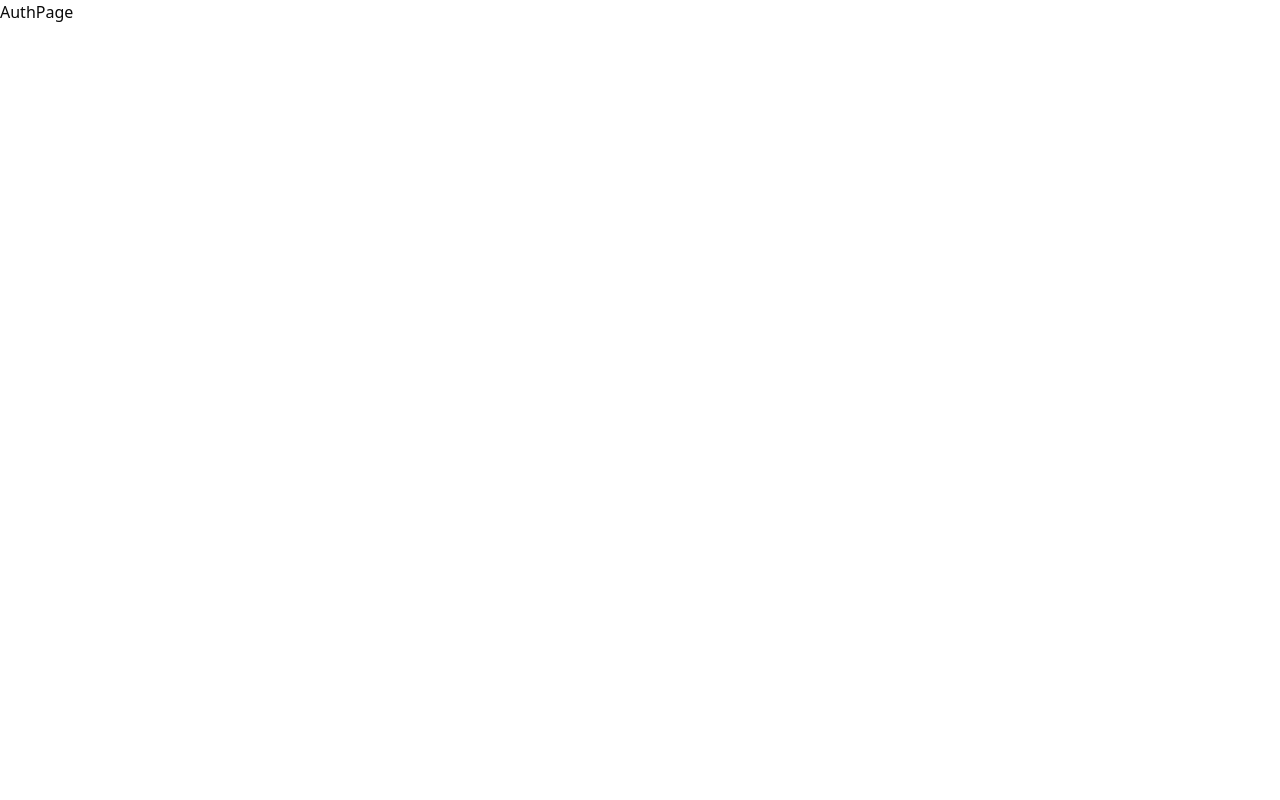
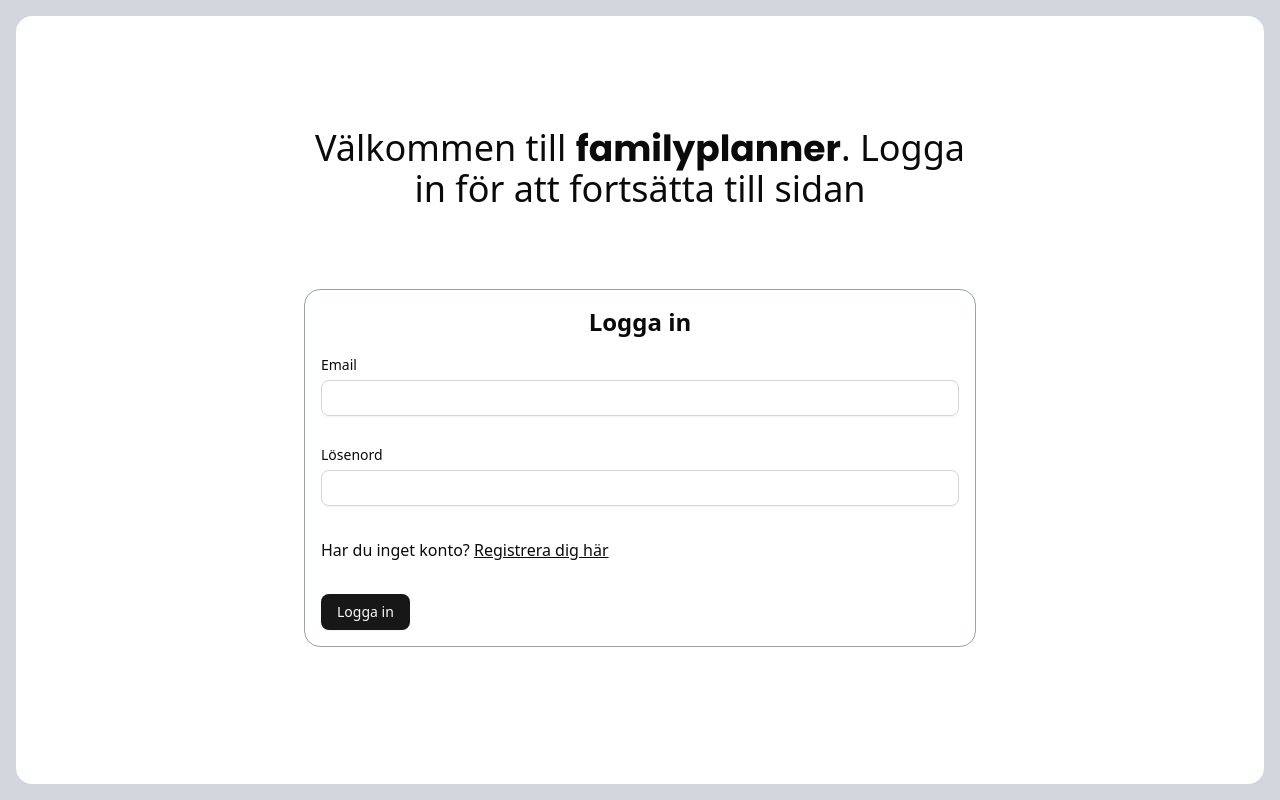
Before and after one commit to veraaa99/inlamningsuppgift-2-javascript-3, a Next.js app: page / in a window 1280 px wide. Built offline with nearby package versions, Linux system fonts and the light colour scheme.

Commit message:
Created a register form and a login form

```diff
--- /dev/null
+++ b/src/app/(root)/@open/_components/auth-form-view.jsx
@@ -0,0 +1,48 @@
+"use client"
+
+import { useState } from "react"
+import { LoginForm, loginFormSchema } from "./login-form"
+import { RegisterForm, registerFormSchema } from "./register-form"
+import { useForm } from "react-hook-form"
+import { zodResolver } from "@hookform/resolvers/zod"
+
+export const AuthFormView = () => {
+
+    const [showLogin, setShowLogin] = useState(true)
+
+    const changeForm = (formName) => {
+        if(formName == "login") {
+            setShowLogin(true)
+        } else if (formName === "register") {
+            setShowLogin(false)
+        }
+    }
+
+  const loginForm = useForm({
+    resolver: zodResolver(loginFormSchema),
+    defaultValues: {
+        email: "",
+        password: "",
+    }
+  })
+
+  const registerForm = useForm({
+    resolver: zodResolver(registerFormSchema),
+    defaultValues: {
+        email: "",
+        password: "",
+        displayName: "",
+        confirmPassword: ""
+    }
+  })
+
+  return (
+    <div className="border not-dark:border-gray-400 dark:border-gray-700 max-w-2xl mx-auto p-4 rounded-2xl">
+        {
+            showLogin
+            ? <LoginForm changeForm={changeForm} form={loginForm} />
+            : <RegisterForm changeForm={changeForm} form={registerForm}/>
+        }
+    </div>
+  )
+}
--- /dev/null
+++ b/src/app/(root)/@open/_components/login-form.jsx
@@ -0,0 +1,76 @@
+"use client"
+
+import { useState } from "react"
+import { useForm } from "react-hook-form"
+import { z } from "zod"
+import { zodResolver } from "@hookform/resolvers/zod"
+
+import { Button } from "@/components/ui/button"
+import {
+  Form,
+  FormControl,
+  FormDescription,
+  FormField,
+  FormItem,
+  FormLabel,
+  FormMessage,
+} from "@/components/ui/form"
+import { Input } from "@/components/ui/input"
+
+export const loginFormSchema = z.object({
+    email: z.string().email({ message: "Ange en giltig epostadress" }),
+    password: z.string().nonempty({ message: "Skriv in ett lösenord" })
+})
+
+export const LoginForm = ({ changeForm, form }) => {
+
+  const [errorMessage, setErrorMessage] = useState(null)
+
+  function onSubmit(values) {
+    // Do something with the form values.
+    // ✅ This will be type-safe and validated.
+    console.log(values)
+  }
+
+  return (
+    <>
+        <h2 className="text-center font-semibold text-2xl mb-5">Logga in</h2>
+        { errorMessage && <p className="text-red-500 text-center">{ errorMessage }</p> }
+        <Form {...form}>
+            <form onSubmit={form.handleSubmit(onSubmit)} className="space-y-8">
+
+                <FormField
+                control={form.control}
+                name="email"
+                render={({ field }) => (
+                    <FormItem>
+                    <FormLabel>Email</FormLabel>
+                    <FormControl>
+                        <Input type="email" className="not-dark:border-gray-300" {...field} />
+                    </FormControl>
+                    <FormMessage />
+                    </FormItem>
+                )}
+                />
+
+                <FormField
+                control={form.control}
+                name="password"
+                render={({ field }) => (
+                    <FormItem>
+                    <FormLabel>Lösenord</FormLabel>
+                    <FormControl>
+                        <Input type="password" className="not-dark:border-gray-300" {...field} />
+                    </FormControl>
+                    <FormMessage />
+                    </FormItem>
+                )}
+                />
+
+                <p>Har du inget konto? <span onClick={() => changeForm("register")} className="underline cursor-pointer">Registrera dig här</span></p>
+                <Button type="submit">Logga in</Button>
+            </form>
+        </Form>
+    </>
+  )
+}
--- /dev/null
+++ b/src/app/(root)/@open/_components/register-form.jsx
@@ -0,0 +1,112 @@
+"use client"
+
+import { useState } from "react"
+import { useForm } from "react-hook-form"
+import { z } from "zod"
+import { zodResolver } from "@hookform/resolvers/zod"
+
+import { Button } from "@/components/ui/button"
+import {
+  Form,
+  FormControl,
+  FormDescription,
+  FormField,
+  FormItem,
+  FormLabel,
+  FormMessage,
+} from "@/components/ui/form"
+import { Input } from "@/components/ui/input"
+
+export const registerFormSchema = z.object({
+    displayName: z.string()
+    .nonempty({ message: "Ange ett användarnamn" })
+    .min(3, { message: "Användarnamnet måste vara minst 3 tecken långt" })
+    .max(50, { messsage: "Användarnamnet får inte vara längre än 50 tecken" }),
+    email: z.string().email({ message: "Ange en giltig epostadress" }),
+    password: z.string().nonempty({ message: "Skriv in ett lösenord" })
+    .min(6, {message: "Lösenorden måste vara minst 6 tecken långt"}),
+    confirmPassword: z.string().nonempty({ message: "Bekräfta lösenordet" })
+}).refine(data => data.password === data.confirmPassword, {
+    message: "Lösenorden matchar inte",
+    path: ["confirmPassword"]
+})
+
+export const RegisterForm = ({ changeForm, form }) => {
+
+  const [errorMessage, setErrorMessage] = useState(null)
+
+  function onSubmit(values) {
+    // Do something with the form values.
+    // ✅ This will be type-safe and validated.
+    console.log(values)
+  }
+
+  return (
+    <>
+        <h2 className="text-center font-semibold text-2xl mb-5">Registera ett nytt konto</h2>
+        { errorMessage && <p className="text-red-500 text-center">{ errorMessage }</p> }
+        <Form {...form}>
+            <form onSubmit={form.handleSubmit(onSubmit)} className="space-y-8">
+                <FormField
+                control={form.control}
+                name="displayName"
+                render={({ field }) => (
+                    <FormItem>
+                    <FormLabel>Användarnamn</FormLabel>
+                    <FormControl>
+                        <Input className="not-dark:border-gray-300" {...field} />
+                    </FormControl>
+                    <FormDescription>Detta kommer vara ditt publika användarnamn på plattformen</FormDescription>
+                    <FormMessage />
+                    </FormItem>
+                )}
+                />
+
+                <FormField
+                control={form.control}
+                name="email"
+                render={({ field }) => (
+                    <FormItem>
+                    <FormLabel>Email</FormLabel>
+                    <FormControl>
+                        <Input type="email" className="not-dark:border-gray-300" {...field} />
+                    </FormControl>
+                    <FormMessage />
+                    </FormItem>
+                )}
+                />
+
+                <FormField
+                control={form.control}
+                name="password"
+                render={({ field }) => (
+                    <FormItem>
+                    <FormLabel>Lösenord</FormLabel>
+                    <FormControl>
+                        <Input type="password" className="not-dark:border-gray-300" {...field} />
+                    </FormControl>
+                    <FormMessage />
+                    </FormItem>
+                )}
+                />
+
+                <FormField
+                control={form.control}
+                name="confirmPassword"
+                render={({ field }) => (
+                    <FormItem>
+                    <FormLabel>Bekräfta lösenord</FormLabel>
+                    <FormControl>
+                        <Input type="password" className="not-dark:border-gray-300" {...field} />
+                    </FormControl>
+                    <FormMessage />
+                    </FormItem>
+                )}
+                />
+                <p>Har du redan ett konto? <span onClick={() => changeForm("login")} className="underline cursor-pointer">Logga in här</span></p>
+                <Button type="submit">Skapa konto</Button>
+            </form>
+        </Form>
+    </>
+  )
+}
--- a/src/app/(root)/@open/default.jsx
+++ b/src/app/(root)/@open/default.jsx
@@ -1,6 +1,19 @@
+import { Poppins } from "next/font/google"
+import { AuthFormView } from "./_components/auth-form-view"
+
+const poppins = Poppins({
+  subsets: ["latin"],
+  weight: ["700"]
+})
+
 function AuthPage() {
   return (
-    <div>AuthPage</div>
+    <div>
+      <h2 className="text-center max-w-2xl text-4xl mx-auto my-20">
+          Välkommen till <span className={poppins.className}>familyplanner</span>. Logga in för att fortsätta till sidan
+      </h2>
+          <AuthFormView />
+    </div>
   )
 }
 export default AuthPage
--- a/src/app/globals.css
+++ b/src/app/globals.css
@@ -79,7 +79,7 @@
 }
 
 .dark {
-  --background: oklch(0.145 0 0);
+  --background: #070515;
   --foreground: oklch(0.985 0 0);
   --card: oklch(0.205 0 0);
   --card-foreground: oklch(0.985 0 0);
@@ -120,3 +120,7 @@
     @apply bg-background text-foreground;
   }
 }
+
+.wrapper {
+  @apply container mx-auto px-4
+}
--- a/src/app/layout.jsx
+++ b/src/app/layout.jsx
@@ -24,10 +24,14 @@ export default function RootLayout({ children }) {
   return (
     <html lang="sv" suppressHydrationWarning>
       <body
-        className={`${geistSans.variable} ${geistMono.variable} antialiased`}
+        className={`${geistSans.variable} ${geistMono.variable} antialiased bg-gray-300 dark:bg-slate-900`}
       >
         <Providers>
-          {children}
+          <div className="wrapper">
+            <div className="bg-background my-4 rounded-2xl p-4 sm:p-8 min-h-[calc(100svh-2rem)]">
+              {children}
+            </div>
+          </div>
         </Providers>
       </body>
     </html>
```
